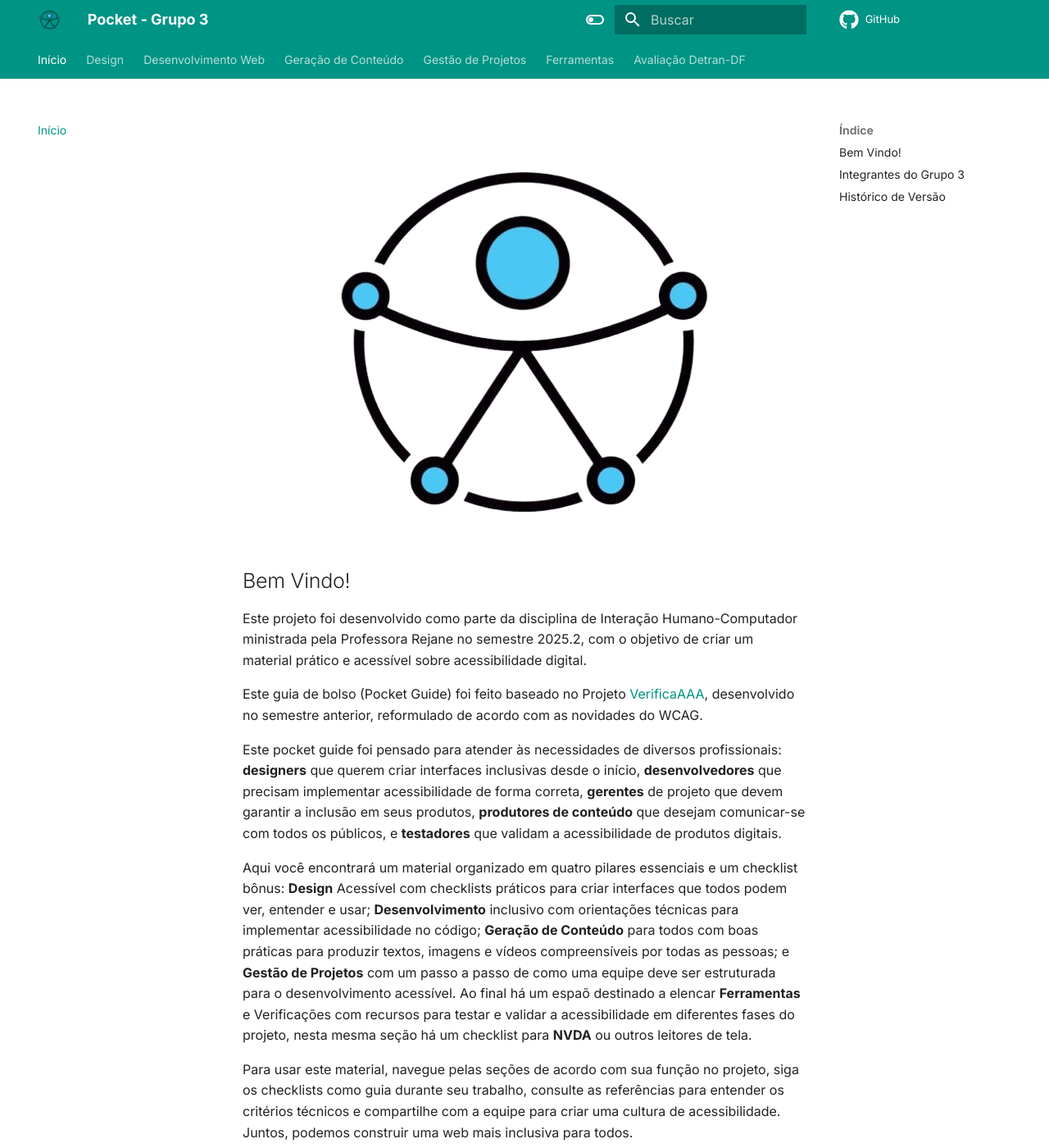
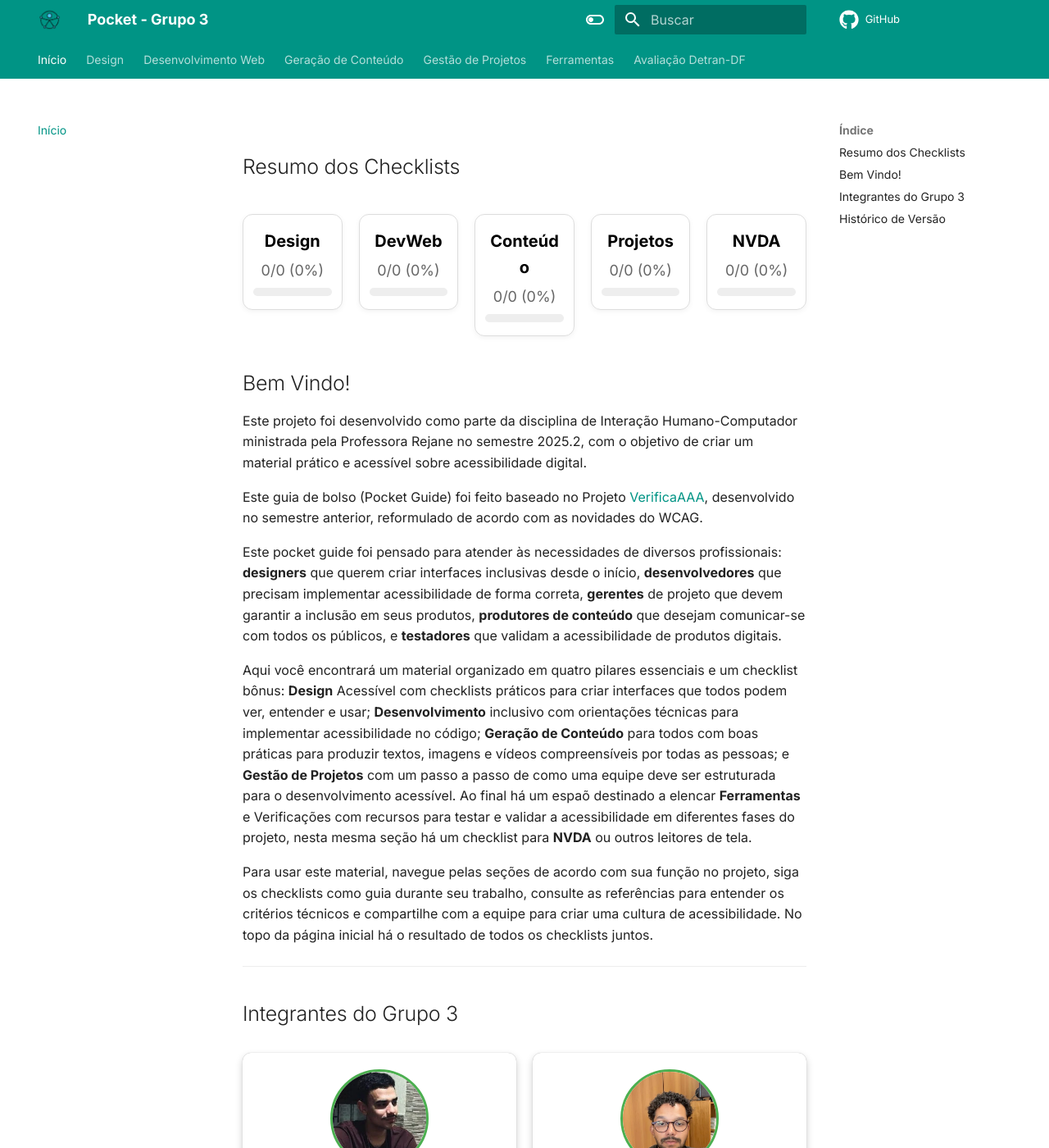
Before and after one commit to UnB-IHC/IHC_2025.2_Grupo3, an MkDocs documentation site: the page built from docs/index.md, in a window 1280 px wide and 1400 px high. Shown: the whole window at 82% size. Built offline with MkDocs 1.6.1 and Material for MkDocs 9.7.7, drawn with Linux system fonts in a browser that asks for light colours; comment, search, counter and statistics services are not loaded; some of the changed lines change nothing that is shown.

Commit message:
docs: adiciona resumo dos checklists

```diff
--- a/docs/index.md
+++ b/docs/index.md
@@ -1,7 +1,104 @@
 #
-<div style="text-align: center">
-  <img src="assets/icon.png">
-</div>
+## Resumo dos Checklists
+<div id="checklist-summary"></div>
+
+<script>
+document.addEventListener('DOMContentLoaded', () => {
+  const container = document.getElementById('checklist-summary');
+  if (!container) return;
+
+  // 🔧 Ordem fixa dos checklists
+  const checklists = [
+    { path: '/pages/design/design/', name: 'Design' },
+    { path: '/pages/devWeb/devWeb/', name: 'DevWeb' },
+    { path: '/pages/geracaoConteudo/conteudo/', name: 'Conteúdo' },
+    { path: '/pages/gestaoProjeto/gestaoProjeto/', name: 'Projetos' },
+    { path: '/pages/ferramentas/ferramentas/', name: 'NVDA' }
+  ];
+
+  // 🎨 GRID CENTRALIZADO (3 por linha, centraliza se sobrar)
+  container.style.display = 'grid';
+  container.style.gridTemplateColumns = 'repeat(5, 1fr)';
+  container.style.justifyItems = 'center';
+  container.style.alignItems = 'start';
+  container.style.gap = '20px';
+  container.style.maxWidth = '1200px';
+  container.style.margin = '2rem auto';
+
+  checklists.forEach(({ path, name }) => {
+    const storageKey = 'checkstate:' + path;
+    const raw = localStorage.getItem(storageKey);
+    const state = raw ? JSON.parse(raw) : [];
+    const metaRaw = localStorage.getItem(storageKey + ':meta');
+    const meta = metaRaw ? JSON.parse(metaRaw) : {};
+    const total = meta.total || state.length || 0;
+    const checked = state.filter(Boolean).length;
+    const percent = total > 0 ? Math.round((checked / total) * 100) : 0;
+
+    // 🧩 CARD
+    const card = document.createElement('div');
+    card.style = `
+      background:#fff;
+      border:1px solid #ddd;
+      border-radius:12px;
+      padding:16px 12px;
+      display:flex;
+      flex-direction:column;
+      align-items:center;
+      text-align:center;
+      box-shadow:0 2px 6px rgba(0,0,0,0.05);
+      transition:transform .2s;
+    `;
+    card.onmouseenter = () => card.style.transform = 'translateY(-3px)';
+    card.onmouseleave = () => card.style.transform = 'none';
+
+    // título
+    const title = document.createElement('div');
+    title.style = "font-weight:600;margin-bottom:6px;font-size:1rem;color:black;";
+    title.textContent = name;
+
+    // progresso
+    const progress = document.createElement('div');
+    progress.style = "font-size:0.9rem;color:#666;margin-bottom:6px;";
+    progress.textContent = `${checked}/${total} (${percent}%)`;
+
+    // barra
+    const barContainer = document.createElement('div');
+    barContainer.style = `
+      width:100%;
+      height:10px;
+      background:#eee;
+      border-radius:8px;
+      overflow:hidden;
+      position:relative;
+    `;
+
+    const bar = document.createElement('div');
+    bar.style = `
+      width:${percent}%;
+      height:100%;
+      background:linear-gradient(90deg, #009485, #00bfa5);
+      border-radius:8px 0 0 8px;
+      transform-origin:left center;
+      transition:width .4s ease;
+    `;
+
+    barContainer.appendChild(bar);
+
+    // link
+    const link = document.createElement('a');
+    link.href = path;
+    link.style = 'text-decoration:none;color:inherit;width:100%;';
+
+    card.appendChild(title);
+    card.appendChild(progress);
+    card.appendChild(barContainer);
+    link.appendChild(card);
+    container.appendChild(link);
+  });
+});
+</script>
+
 ## Bem Vindo!
 Este projeto foi desenvolvido como parte da disciplina de Interação Humano-Computador ministrada pela Professora Rejane no semestre 2025.2, com o objetivo de criar um material prático e acessível sobre acessibilidade digital.
 
@@ -11,7 +108,9 @@ Este pocket guide foi pensado para atender às necessidades de diversos profissi
 
 Aqui você encontrará um material organizado em quatro pilares essenciais e um checklist bônus: <b>Design</b> Acessível com checklists práticos para criar interfaces que todos podem ver, entender e usar; <b>Desenvolvimento</b> inclusivo com orientações técnicas para implementar acessibilidade no código; <b>Geração de Conteúdo</b> para todos com boas práticas para produzir textos, imagens e vídeos compreensíveis por todas as pessoas; e <b>Gestão de Projetos</b> com um passo a passo de como uma equipe deve ser estruturada para o desenvolvimento acessível. Ao final há um espaõ destinado a elencar <b>Ferramentas</b> e Verificações com recursos para testar e validar a acessibilidade em diferentes fases do projeto, nesta mesma seção há um checklist para <b>NVDA</b> ou outros leitores de tela.
 
-Para usar este material, navegue pelas seções de acordo com sua função no projeto, siga os checklists como guia durante seu trabalho, consulte as referências para entender os critérios técnicos e compartilhe com a equipe para criar uma cultura de acessibilidade. Juntos, podemos construir uma web mais inclusiva para todos.
+Para usar este material, navegue pelas seções de acordo com sua função no projeto, siga os checklists como guia durante seu trabalho, consulte as referências para entender os critérios técnicos e compartilhe com a equipe para criar uma cultura de acessibilidade. No topo da página inicial há o resultado de todos os checklists juntos.
+
+---
 ## Integrantes do Grupo 3
 
 <div style="
@@ -56,7 +155,6 @@ Para usar este material, navegue pelas seções de acordo com sua função no pr
 <!-- ...demais integrantes -->
 </div>
 
-
 ---
 
 ## Histórico de Versão
```
